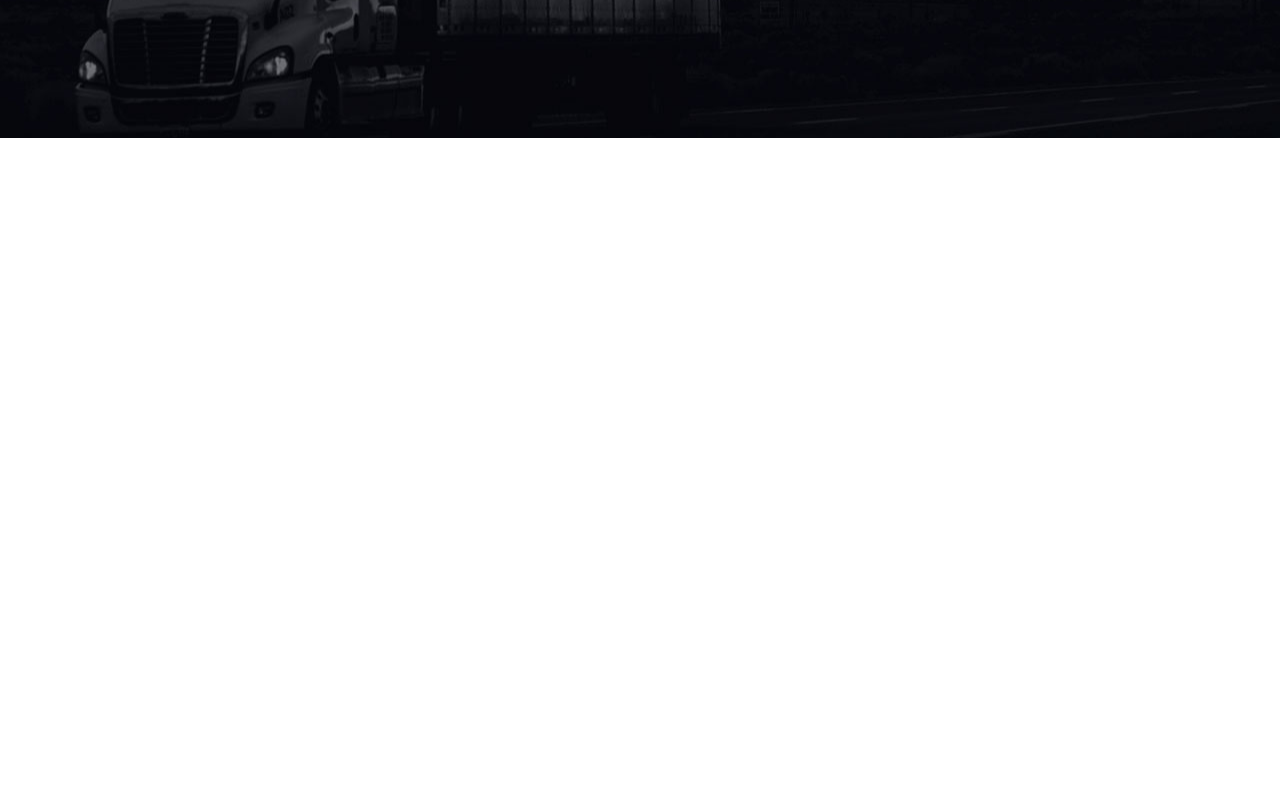
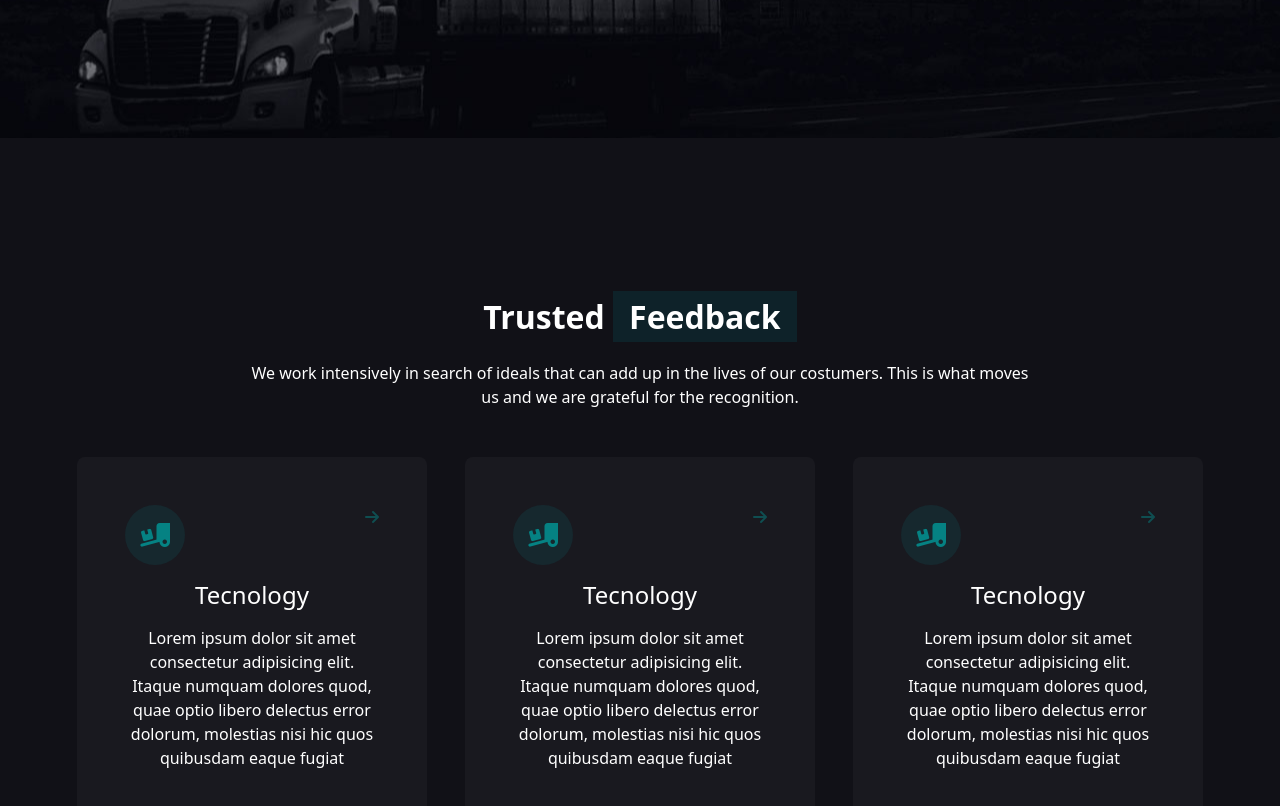
Before and after one commit to RiccardoBernardi1/proj-html-vuejs, a Vue app: page / in a window 1280 px wide. Shown: the part 3840-4646 px from the top of the page. Before the commit the page ends 3978 px from the top, so only its background shows below. Built offline with nearby package versions, Linux system fonts and the light colour scheme.

Commit message:
Crea struttura quinta sezione

```diff
--- a/src/components/AppMain.vue
+++ b/src/components/AppMain.vue
@@ -3,6 +3,7 @@ import FirstSection from "./MainComponents/FirstSection.vue";
 import SecondSection from "./MainComponents/SecondSection.vue";
 import ThirdSection from "./MainComponents/ThirdSection.vue";
 import FourthSection from "./MainComponents/FourthSection.vue";
+import FifthSection from "./MainComponents/FifthSection.vue";
 export default {
   name: "AppMain",
   components: {
@@ -10,6 +11,7 @@ export default {
     SecondSection,
     ThirdSection,
     FourthSection,
+    FifthSection,
   },
 };
 </script>
@@ -20,6 +22,7 @@ export default {
     <SecondSection />
     <ThirdSection />
     <FourthSection />
+    <FifthSection />
   </main>
 </template>
 
--- a/src/components/MainComponents/FifthSection.vue
+++ b/src/components/MainComponents/FifthSection.vue
@@ -1,11 +1,44 @@
 <template>
-  <section></section>
+  <section>
+    <div class="container text-center">
+      <WhiteTitle
+        h6Text="CUSTOMER TESTIMONIALS"
+        backgroundText="Feedback"
+        normalText="Trusted"
+        backgroundFirst="false"
+      />
+      <p class="mt-4 mb-5">
+        We work intensively in search of ideals that can add up in the lives of
+        our costumers. This is what moves us and we are grateful for the
+        recognition.
+      </p>
+      <div class="feedbacks d-flex justify-content-between">
+        <SectionCard v-for="n in 3" />
+      </div>
+    </div>
+  </section>
 </template>
 
 <script>
+import WhiteTitle from "../WhiteTitle.vue";
+import SectionCard from "./SectionCard.vue";
 export default {
   name: "FifthSection",
+  components: {
+    WhiteTitle,
+    SectionCard,
+  },
 };
 </script>
 
-<style lang="scss" scoped></style>
+<style lang="scss" scoped>
+section {
+  background-color: #111117;
+  color: white;
+  padding: 8.125rem 0 9.375rem;
+  p {
+    max-width: 48.75rem;
+    margin: auto;
+  }
+}
+</style>
```
